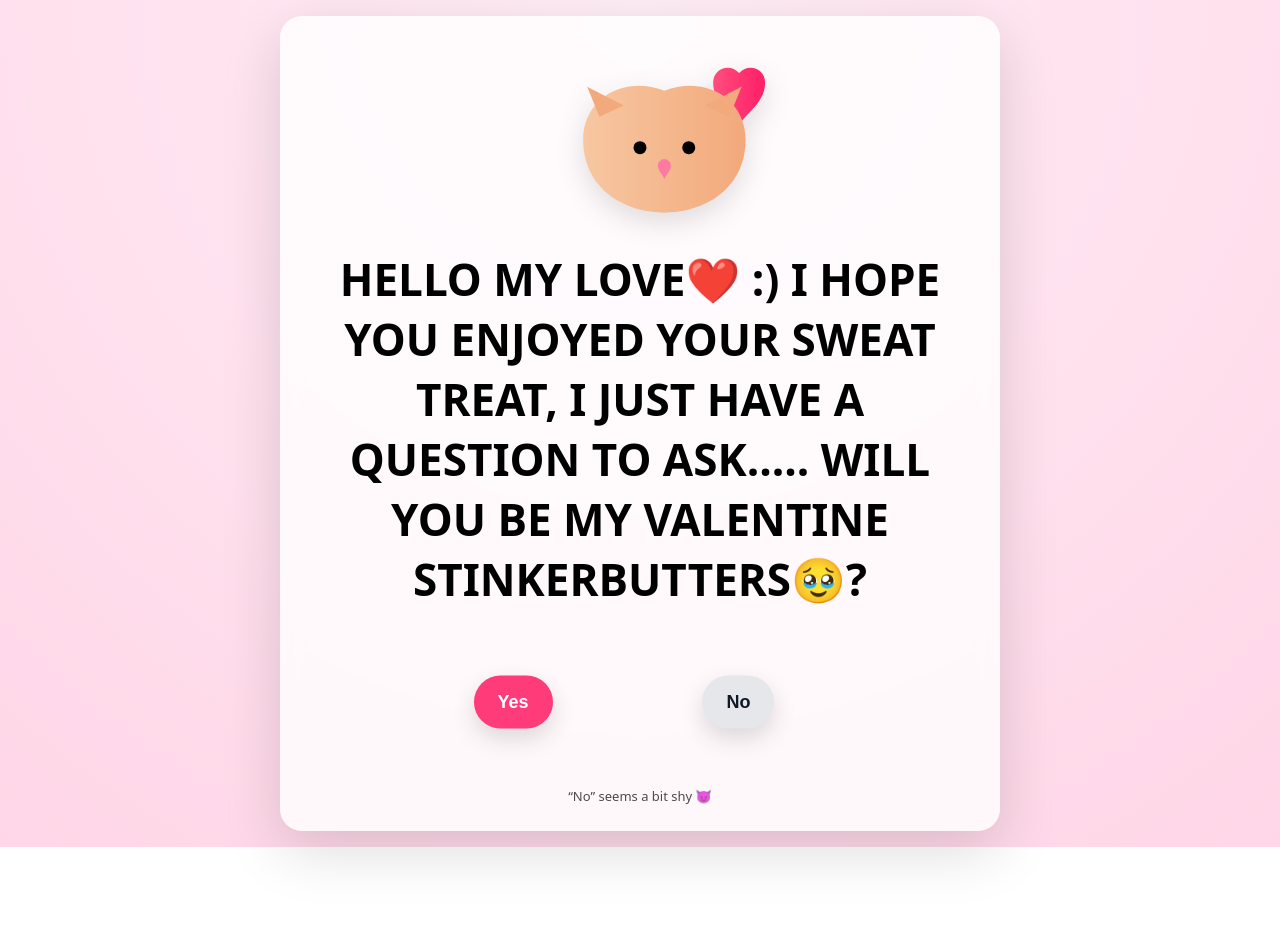
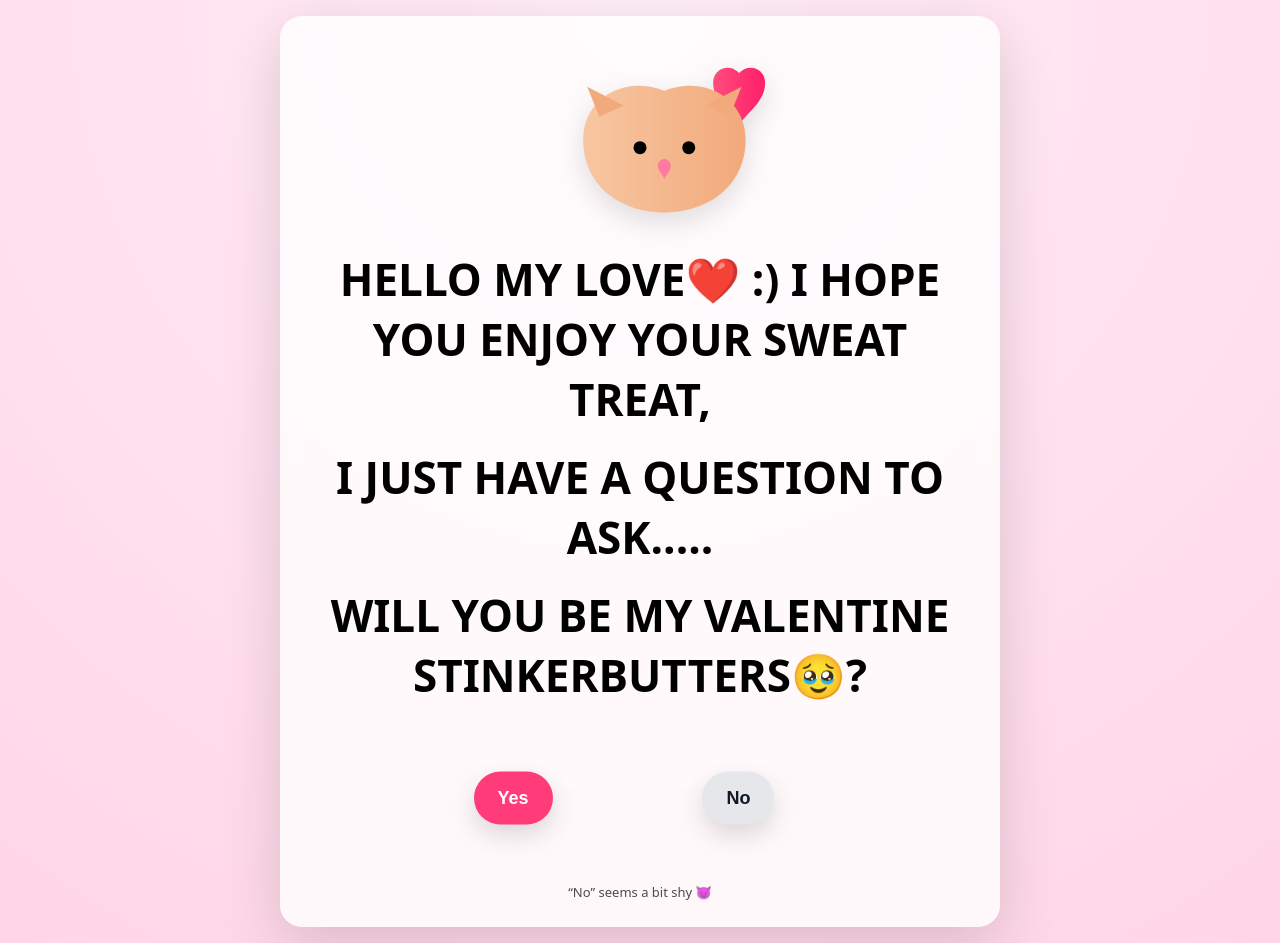
Before and after one commit to juniorpalmer13/Operation-Stinka-, a plain HTML site: page index.html in a window 1280 px wide. Before the commit the page ends 847 px from the top, so only its background shows below. Drawn offline with nearby package versions, Linux system fonts and the light colour scheme.

Commit message:
Update index.html

```diff
--- a/index.html
+++ b/index.html
@@ -171,9 +171,9 @@
             fill="#ff7aa2"/>
     </svg>
 
-    <h1>HELLO MY LOVE❤️ :) I HOPE YOU ENJOYED YOUR SWEAT TREAT,
-      I JUST HAVE A QUESTION TO ASK.....
-      WILL YOU BE MY VALENTINE STINKERBUTTERS🥹?</h1>
+    <h1>HELLO MY LOVE❤️ :) I HOPE YOU ENJOY YOUR SWEAT TREAT,
+      <h1> I JUST HAVE A QUESTION TO ASK.....
+     <h1>  WILL YOU BE MY VALENTINE STINKERBUTTERS🥹?</h1>
 
     <section class="button-zone" id="zone">
       <button id="yesBtn">Yes</button>
@@ -184,7 +184,7 @@
     <div class="hint" id="hint">“No” seems a bit shy 😈</div>
 
     <section class="result" id="result">
-      <h2>YAY! 🎉</h2>
+      <h2>YAY!🎉 NOW CALL ME ;)</h2>
       <img
         class="fireworks"
         src="https://media.giphy.com/media/26ufdipQqU2lhNA4g/giphy.gif"
```
